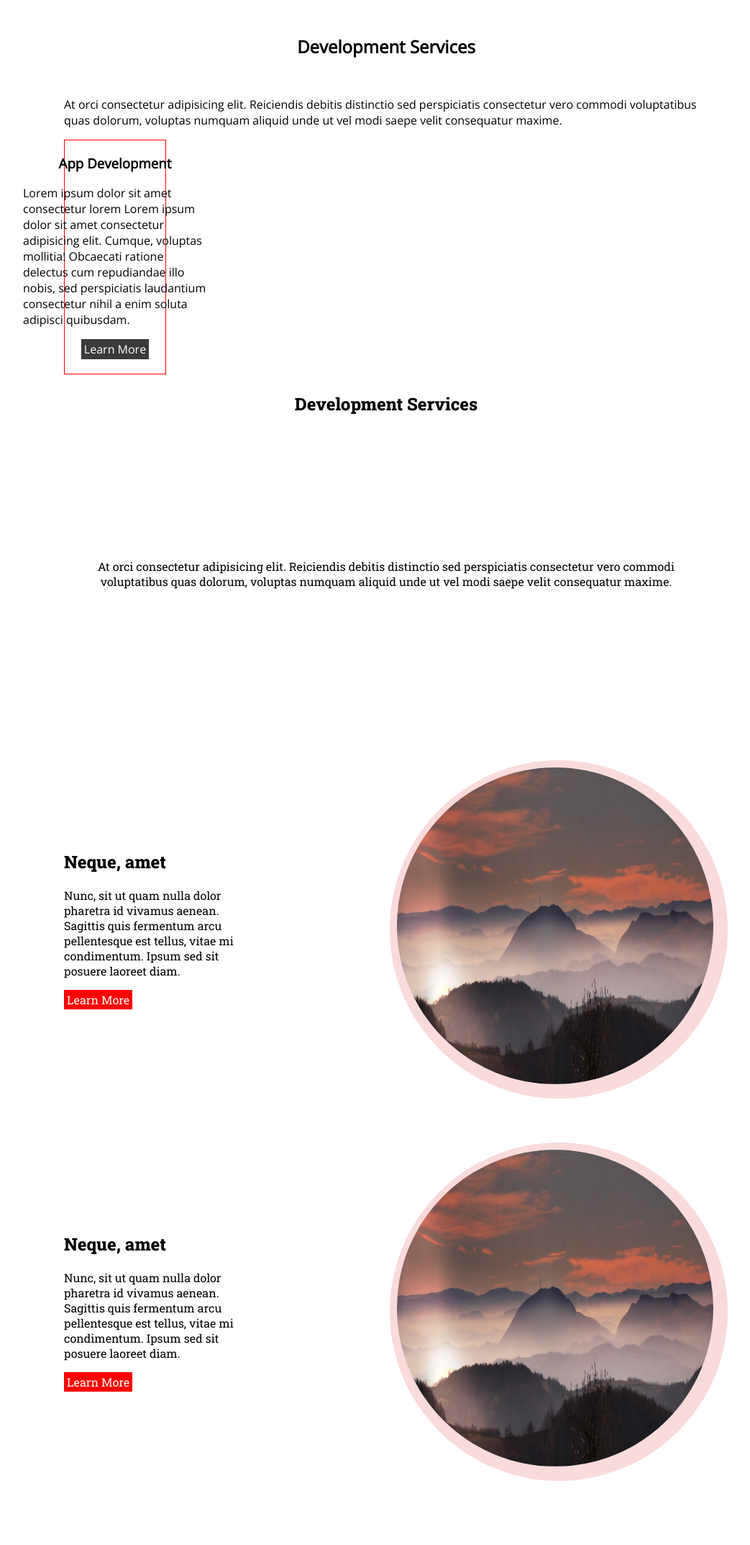
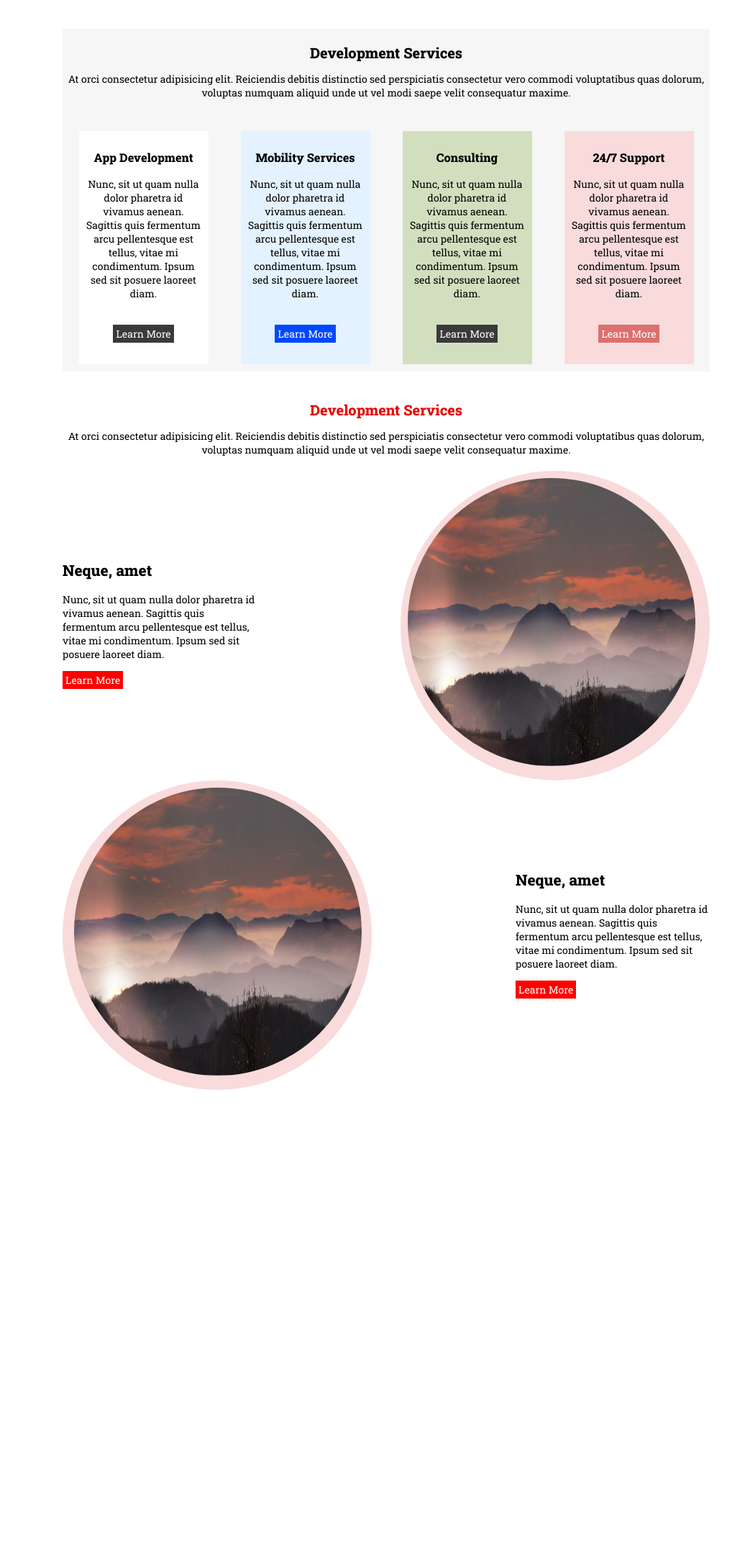
Before and after one commit to tsabudh/internship, a PHP site: page /css-course/css-assessment-13/index.html in a window 1280 px wide. Shown: the whole page at 72% size, without its empty margins (103-1146 px from the left). After the commit the page ends 1514 px from the top, so only its background shows below. Run offline with PHP 8.4, Linux system fonts and the light colour scheme.

Commit message:
made assignment 13, cards flex grow

```diff
--- /dev/null
+++ b/css-course/css-assessment-13/css/css-assessment-13.css
@@ -0,0 +1,180 @@
+@import url("https://fonts.googleapis.com/css2?family=Inter:wght@300;400;700;800&family=Open+Sans:wght@300;400&family=Roboto+Slab:wght@200;400;800&display=swap");
+
+html {
+  font-size: 10px;
+}
+body {
+  font-family: "Roboto Slab";
+}
+main{
+  max-width: 90rem;
+  margin: 0 auto;
+}
+.section {
+  margin-top: 4rem;
+  font-size: 1.4rem;
+}
+.section--services {
+  background: #f6f6f6;
+
+  display: grid;
+  grid-template-row: 1fr 2fr;
+}
+
+.section__row--heading {
+  text-align: center;
+  margin: 2rem auto;
+}
+.section__heading__title {
+  font-size: 2rem;
+  font-weight: 800;
+}
+.section__heading__title--features {
+  color: #e70606;
+}
+.section-services__row {
+  align-items: center;
+  margin: 2rem 0;
+}
+.section-services__row--cards-container {
+  display: flex;
+  flex-direction: row;
+  justify-content: space-around;
+}
+.row__card {
+  /* display: grid;
+  grid-template-columns: clamp(10rem, 20vw, 30rem);
+  grid-template-row: auto 1fr; */
+  /* border: 1px solid red; */
+  width: clamp(16rem, 14rem, 22rem);
+  height: 100%;
+  /* align-items: center;
+  justify-content: center; */
+  padding: 1rem;
+  text-align: center;
+  display: flex;
+  flex-direction: column;
+}
+.row__card:nth-child(1) {
+  background: #ffffff;
+}
+.row__card:nth-child(2) {
+  background: #e4f2ff;
+}.row__card:nth-child(2)
+.button__card {
+  background: #0047FF;
+
+}
+.row__card:nth-child(3) {
+  background: #d1dfbf;
+}
+.row__card:nth-child(4) {
+  background: #f9dbdb;
+}.row__card:nth-child(4)
+.button__card {
+  background: #dd6f6f;
+
+
+}
+.section-services-heading {
+  text-align: center;
+  font-weight: 800;
+}
+
+.card__heading {
+  text-align: center;
+}
+.card-header-paragraph-wrapper {
+  flex-grow: 1;
+}
+.button-wrapper {
+  text-align: center;
+}
+.button__card {
+  display: inline-block;
+  padding: 0.3rem 0.4rem;
+  color: white;
+  background: #3a3a3a;
+  margin-bottom: 2rem;
+}
+.button__card--red {
+  background-color: red;
+}
+
+/* --------------------------------------------------section features----------------- */
+
+.section--features {
+  /* display: grid;
+  grid-template-row: 1fr 1fr;
+  gap: 6.1rem; */
+  display: flex;
+  flex-direction: column;
+  gap: 1rem;
+  max-width: 70vw;
+  margin: 0 auto;
+}
+
+.section__heading--features s {
+  color: #e70606;
+}
+.section-features__row {
+  /* display: grid;
+  grid-template-columns: 1fr 1fr;
+  gap: 1rem; */
+  /* justify-content: space-between; */
+  align-items: center;
+
+  display: flex;
+  justify-content: space-between;
+}
+
+/* @@@@@@@@@@@@@@@@@@@@@@@@@@@@@@@@@@@@@@@@@@@@@@@@@@@@@@@@@@@@@@@@@@@@@@@@@@@@@@@@@@@@@@@@@@@@@@@@@@@@@@@@@@@@@@@@@@@@@ */
+.section-features__row:last-child {
+  flex-direction: row-reverse;
+}
+.section-features__row:last-child .image-cropper {
+  left: 1.6rem;
+}
+
+.section-features__row__columns {
+  /* width: 45%; */
+  /* width: clamp(20rem, 20vw, 300rem); */
+}
+
+.section-features__row__columns--content {
+  /* padding-right: 30rem; */
+  max-width: 30%;
+}
+.section-features__row__columns--image {
+  /* height: 47rem;
+  width: 47rem; */
+}
+.section-features__image-container {
+  position: relative;
+  height: 43rem;
+  width: 43rem;
+  background-color: #f9dbdb;
+  border-radius: 50%;
+}
+.section-features__image {
+  display: inline;
+  margin: 0 auto;
+  height: 100%;
+  width: 100%;
+
+  margin-block: 0;
+  margin-inline: 0;
+}
+.image-cropper {
+  width: 40rem;
+  height: 40rem;
+  overflow: hidden;
+  border-radius: 50%;
+
+  position: absolute;
+  left: 1rem;
+  top: 1rem;
+
+  margin-block: 0;
+  margin-inline: 0;
+}
--- a/css-course/css-assessment-13/index.html
+++ b/css-course/css-assessment-13/index.html
@@ -5,25 +5,76 @@
     <meta charset="UTF-8">
     <meta http-equiv="X-UA-Compatible" content="IE=edge">
     <meta name="viewport" content="width=device-width, initial-scale=1.0">
-    <link href="../css/assignment-01.css" rel="stylesheet">
+    <link href="./css/css-assessment-13.css" rel="stylesheet">
     <title>Assessment 13</title>
 </head>
 
 <body>
     <main>
-        <section class="section-services">
-            <div class="section-services__rows">
-                <h1 class="section__heading section__heading--cards">Development Services</h1>
+        <section class="section section--services">
+            <div class="section__row section__row--heading">
+                <span class="section__heading__title section__heading__title--cards">Development Services</span>
                 <p>At orci consectetur adipisicing elit. Reiciendis debitis distinctio sed perspiciatis consectetur vero commodi voluptatibus quas dolorum, voluptas numquam aliquid unde ut vel modi saepe velit consequatur maxime.</p>
             </div>
-            <div class="section-services__rows">
-                <div class="section-services__card">
+            <div class="section-services__row section-services__row--cards-container">
+                <div class="row__card">
                     <div class="card-header-paragraph-wrapper">
-                        <h3 class="section-services__card-heading">
+                        <h3 class="card__heading">
                             App Development
                         </h3>
                         <p>
-                            Lorem ipsum dolor sit amet consectetur lorem Lorem ipsum dolor sit amet consectetur adipisicing elit. Cumque, voluptas mollitia! Obcaecati ratione delectus cum repudiandae illo nobis, sed perspiciatis laudantium consectetur nihil a enim soluta adipisci quibusdam.
+                            Nunc, sit ut quam nulla dolor pharetra id vivamus aenean. Sagittis quis fermentum arcu pellentesque est tellus, vitae mi condimentum. Ipsum sed sit posuere laoreet diam.
+                        </p>
+                    </div>
+                    <div class="button-wrapper">
+                        <span class="button__card">
+                            Learn More
+                        </span>
+                    </div>
+
+                </div>
+
+                <div class="row__card">
+                    <div class="card-header-paragraph-wrapper">
+                        <h3 class="card__heading">
+                            Mobility Services
+                        </h3>
+                        <p>
+                            Nunc, sit ut quam nulla dolor pharetra id vivamus aenean. Sagittis quis fermentum arcu pellentesque est tellus, vitae mi condimentum. Ipsum sed sit posuere laoreet diam.
+                        </p>
+                    </div>
+                    <div class="button-wrapper">
+                        <span class="button__card">
+                            Learn More
+                        </span>
+                    </div>
+
+                </div>
+
+                <div class="row__card">
+                    <div class="card-header-paragraph-wrapper">
+                        <h3 class="card__heading">
+                            Consulting
+                        </h3>
+                        <p>
+                            Nunc, sit ut quam nulla dolor pharetra id vivamus aenean. Sagittis quis fermentum arcu pellentesque est tellus, vitae mi condimentum. Ipsum sed sit posuere laoreet diam.
+                        </p>
+                    </div>
+                    <div class="button-wrapper">
+                        <span class="button__card">
+                            Learn More
+                        </span>
+                    </div>
+
+                </div>
+
+                <div class="row__card">
+                    <div class="card-header-paragraph-wrapper">
+                        <h3 class="card__heading">
+                            24/7 Support
+                        </h3>
+                        <p>
+                            Nunc, sit ut quam nulla dolor pharetra id vivamus aenean. Sagittis quis fermentum arcu pellentesque est tellus, vitae mi condimentum. Ipsum sed sit posuere laoreet diam.
                         </p>
                     </div>
                     <div class="button-wrapper">
@@ -35,15 +86,15 @@
                 </div>
             </div>
         </section>
-        <section class="section-features">
-            <div class="section__heading">
-                <h1 class="section__heading section__heading--features">Development Services</h1>
+        <section class="section section-features">
+            <div class="section__row section__row--heading">
+                <span class="section__heading__title section__heading__title--features">Development Services</span>
                 <p>At orci consectetur adipisicing elit. Reiciendis debitis distinctio sed perspiciatis consectetur vero commodi voluptatibus quas dolorum, voluptas numquam aliquid unde ut vel modi saepe velit consequatur maxime.</p>
             </div>
 
-            <div class="section-features__rows">
+            <div class="section-features__row">
 
-                <div class="section-features__rows__columns section-features__rows__columns--content">
+                <div class="section-features__row__columns section-features__row__columns--content">
                     <h2>Neque, amet</h2>
                     <p>
                         Nunc, sit ut quam nulla dolor pharetra id vivamus aenean. Sagittis quis fermentum arcu pellentesque est tellus, vitae mi condimentum. Ipsum sed sit posuere laoreet diam.
@@ -53,7 +104,7 @@
                     </span>
                 </div>
 
-                <div class="section-features__rows__columns">
+                <div class="section-features__row__columns section-features__row__columns--image">
                     <div class="section-features__image-container">
                         <figure class="image-cropper">
                             <img class="section-features__image" src="../img/layoutimage1.jpg" alt="">
@@ -63,9 +114,9 @@
 
             </div>
 
-            <div class="section-features__rows">
+            <div class="section-features__row">
 
-                <div class="section-features__rows__columns section-features__rows__columns--content">
+                <div class="section-features__row__columns section-features__row__columns--content">
                     <h2>Neque, amet</h2>
                     <p>
                         Nunc, sit ut quam nulla dolor pharetra id vivamus aenean. Sagittis quis fermentum arcu pellentesque est tellus, vitae mi condimentum. Ipsum sed sit posuere laoreet diam.
@@ -75,7 +126,7 @@
                     </span>
                 </div>
 
-                <div class="section-features__rows__columns">
+                <div class="section-features__row__columns">
                     <div class="section-features__image-container">
                         <figure class="image-cropper">
                             <img class="section-features__image" src="../img/layoutimage1.jpg" alt="">
@@ -85,7 +136,7 @@
 
             </div>
 
-            <div class="section-features__rows"></div>
+
         </section>
     </main>
 </body>
--- a/css-course/css/assignment-01.css
+++ b/css-course/css/assignment-01.css
@@ -428,6 +428,8 @@ article {
   justify-content: center;
   margin: 0 auto;
 }
+
+/* ----------------------------------------------13---------------------------- */
 
 .section-services {
   display: grid;
```
Also changed, not shown: css-course/css-assessment-13/css/style.css (deleted).
